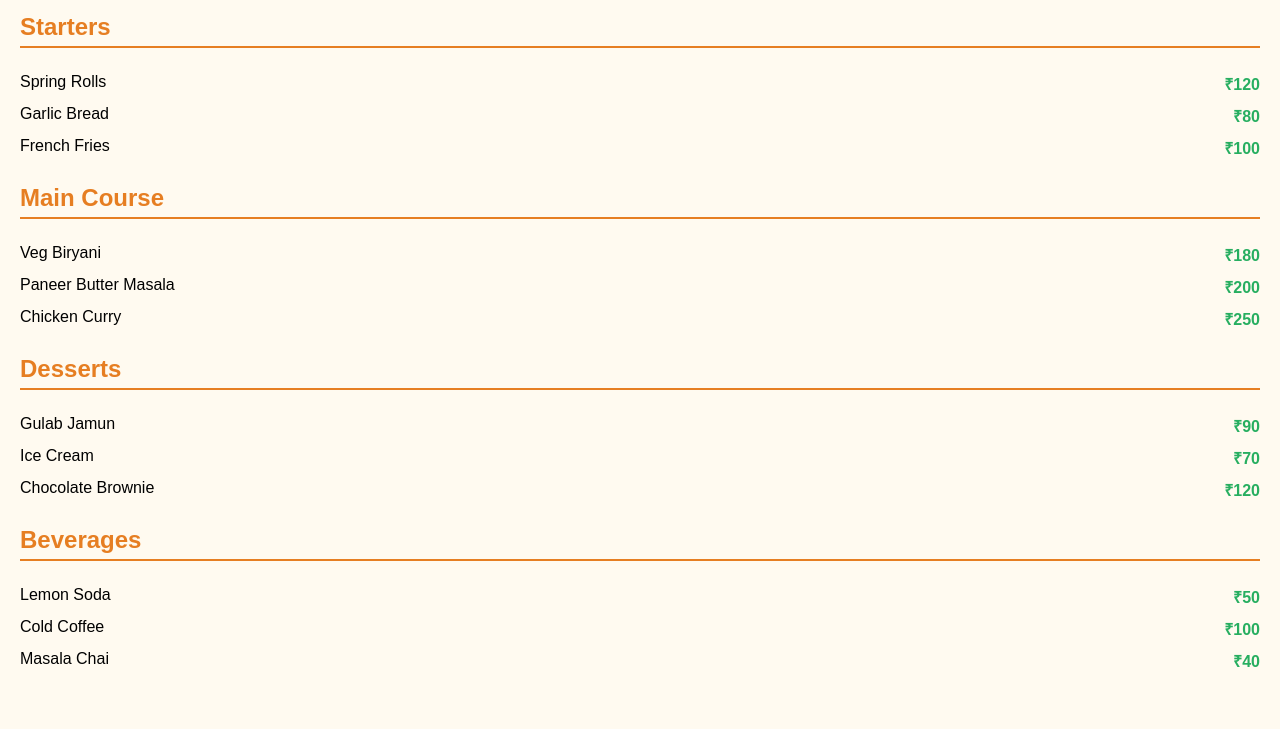
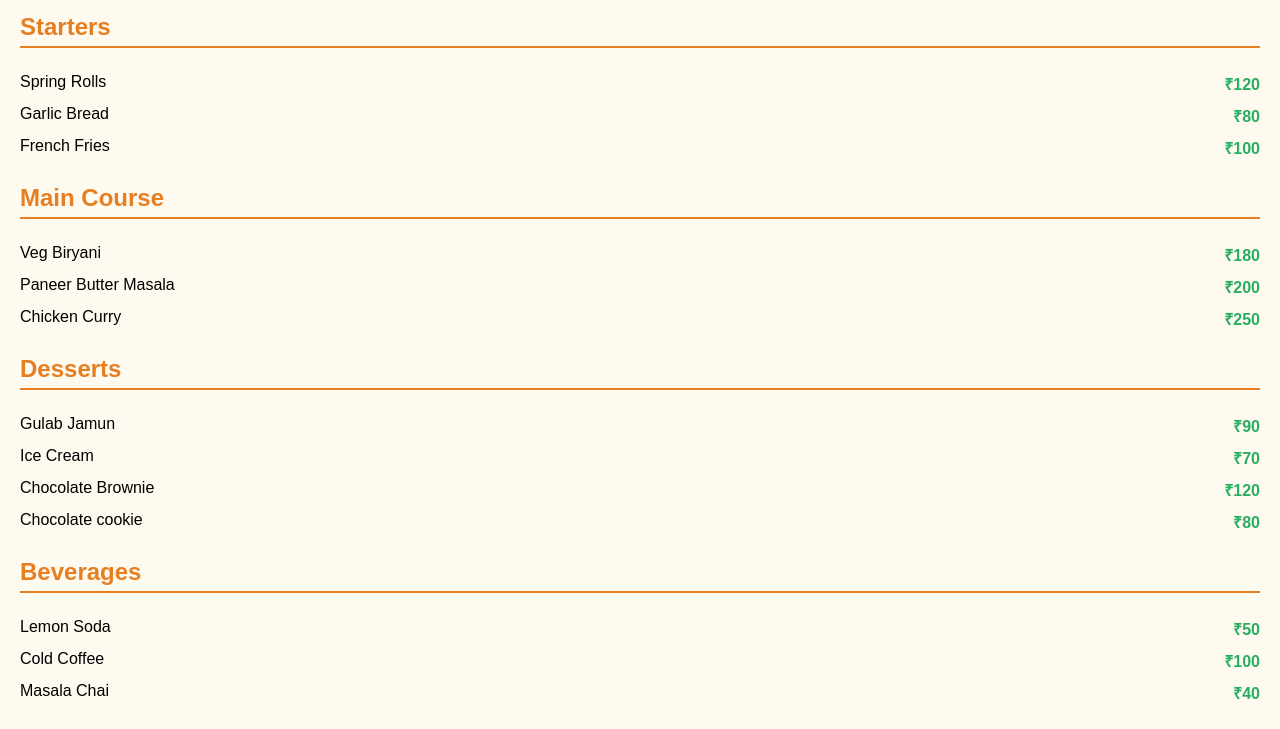
Before and after one commit to virajithavulli17/food_web, a plain HTML site: page index.html in a window 1280 px wide. Shown: the part 84-813 px from the top of the page. Drawn offline with Linux system fonts and the light colour scheme.

Commit message:
Update index.html
added a new item to our menu

```diff
--- a/index.html
+++ b/index.html
@@ -65,6 +65,7 @@
       <li>Gulab Jamun <span class="price">₹90</span></li>
       <li>Ice Cream <span class="price">₹70</span></li>
       <li>Chocolate Brownie <span class="price">₹120</span></li>
+      <li>Chocolate cookie <span class="price">₹80</span></li>
     </ul>
   </div>
 
@@ -78,4 +79,5 @@
   </div>
 
 </body>
+
 </html>
```
